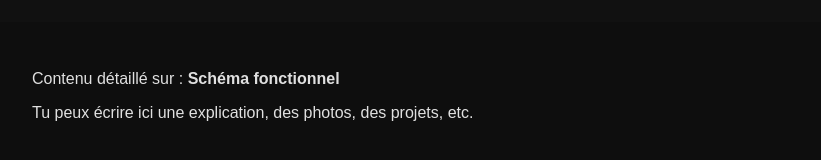
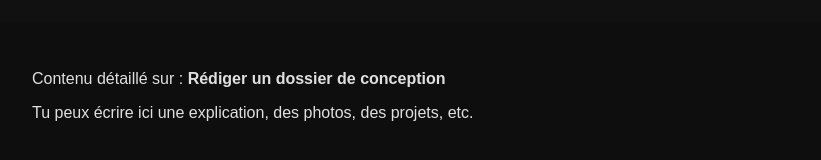
Before and after one commit to TomF69/mon-site, a plain HTML site: page concevoir2.html in a window 1280 px wide. Shown: the part 176-336 px from the top of the page, without its empty margins (0-821 px from the left). Drawn offline with Linux system fonts and the light colour scheme.

Commit message:
Update concevoir2.html

```diff
--- a/concevoir2.html
+++ b/concevoir2.html
@@ -11,7 +11,7 @@
     <a href="concevoir.html" class="btn">⬅ Retour à concevoir</a>
   </header>
   <main style="padding: 2rem;">
-    <p>Contenu détaillé sur : <strong>Schéma fonctionnel</strong></p>
+    <p>Contenu détaillé sur : <strong>Rédiger un dossier de conception</strong></p>
     <p>Tu peux écrire ici une explication, des photos, des projets, etc.</p>
   </main>
   <footer>
```
